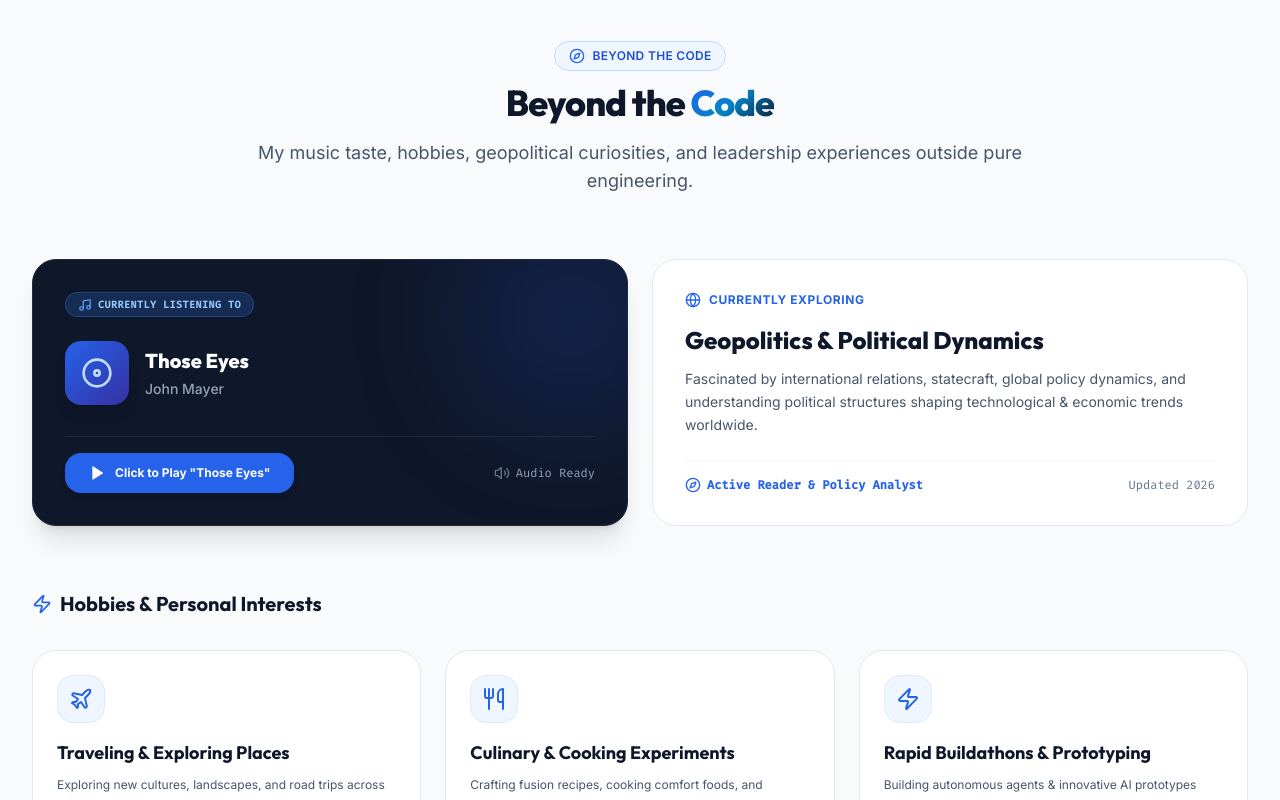
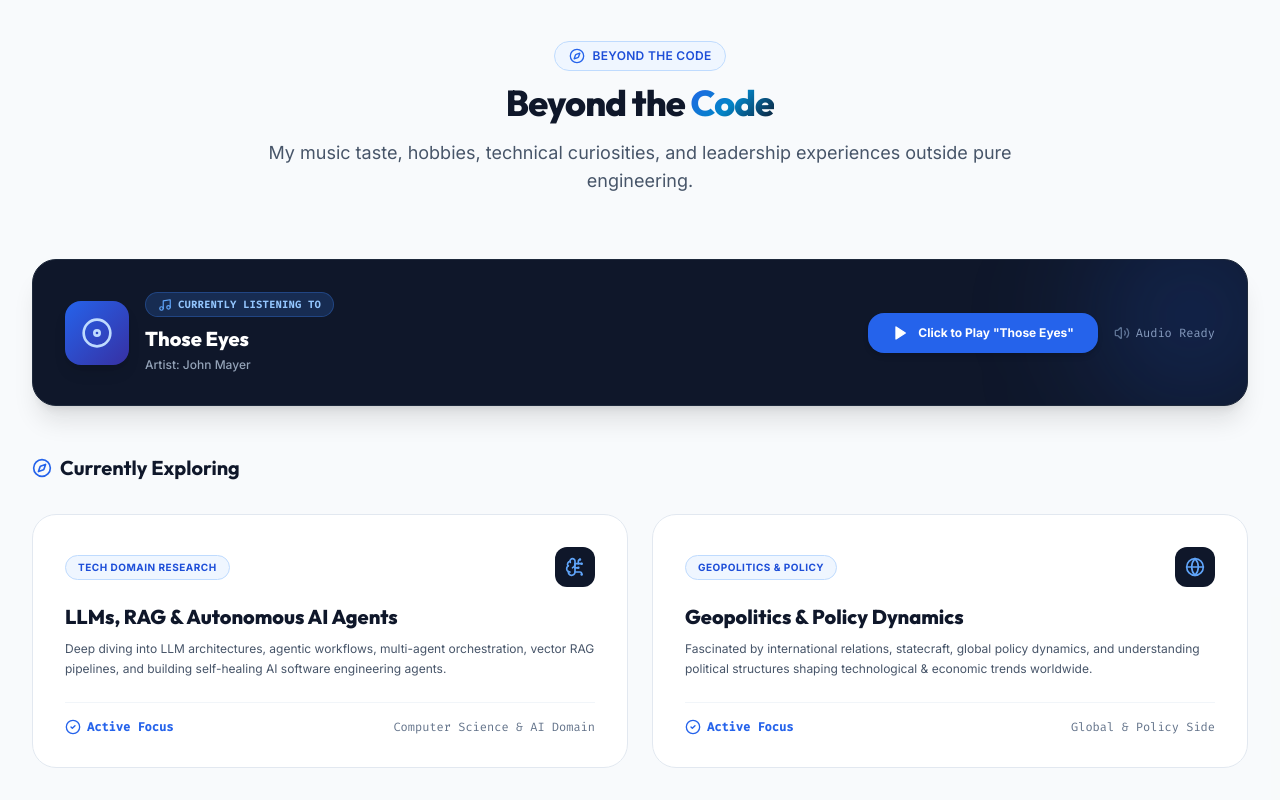
Before and after one commit to ITSKANISHKA/PortFolio, a React (Vite) app: page / in a window 1280 px wide. Shown: the part 5500-6300 px from the top of the page. Built offline with nearby package versions, Linux system fonts and the light colour scheme.

Commit message:
Add LLMs, RAG & Autonomous AI Agents under Currently Exploring section

```diff
--- a/src/components/Interests.jsx
+++ b/src/components/Interests.jsx
@@ -1,6 +1,6 @@
 import React, { useState, useRef } from 'react';
 import { motion } from 'framer-motion';
-import { Users, Trophy, MessageSquare, Lightbulb, Zap, Music, Play, Pause, Disc, Globe, Plane, Utensils, Compass, CheckCircle2, Volume2 } from 'lucide-react';
+import { Users, Trophy, MessageSquare, Lightbulb, Zap, Music, Play, Pause, Disc, Globe, Plane, Utensils, Compass, CheckCircle2, Volume2, BrainCircuit, Cpu } from 'lucide-react';
 import { portfolioData } from '../data/portfolioData';
 
 const iconMap = {
@@ -11,17 +11,18 @@ const iconMap = {
   Zap: Zap,
   Globe: Globe,
   Plane: Plane,
-  Utensils: Utensils
+  Utensils: Utensils,
+  BrainCircuit: BrainCircuit,
+  Cpu: Cpu
 };
 
 export default function Interests() {
-  const { nonTechSkills, interests, music } = portfolioData;
+  const { nonTechSkills, interests, exploring, music } = portfolioData;
   const [isPlaying, setIsPlaying] = useState(false);
   const audioRef = useRef(null);
   const audioCtxRef = useRef(null);
   const intervalRef = useRef(null);
 
-  // Web Audio Synth Fallback (Guarantees real music sound even if MP3 CORS is restricted)
   const playSynthMelody = () => {
     try {
       const AudioCtx = window.AudioContext || window.webkitAudioContext;
@@ -33,7 +34,6 @@ export default function Interests() {
         ctx.resume();
       }
 
-      // "Those Eyes" warm acoustic chord progression frequencies (E - B - C#m - A)
       const notes = [329.63, 493.88, 440.00, 523.25, 392.00, 440.00, 329.63, 293.66];
       let step = 0;
 
@@ -88,7 +88,6 @@ export default function Interests() {
             setIsPlaying(true);
           })
           .catch(() => {
-            // If HTML5 MP3 stream blocks CORS, trigger Web Audio Synth melody out loud
             playSynthMelody();
             setIsPlaying(true);
           });
@@ -123,57 +122,40 @@ export default function Interests() {
             Beyond the <span className="gradient-text-blue">Code</span>
           </h2>
           <p className="text-slate-600 text-base sm:text-lg">
-            My music taste, hobbies, geopolitical curiosities, and leadership experiences outside pure engineering.
+            My music taste, hobbies, technical curiosities, and leadership experiences outside pure engineering.
           </p>
         </div>
 
-        {/* Music & Currently Exploring Highlight Banner */}
-        <div className="grid grid-cols-1 lg:grid-cols-12 gap-6 mb-16 items-stretch">
-          {/* Interactive Music Player Card */}
+        {/* Music Banner */}
+        <div className="mb-12">
           <motion.div
-            initial={{ opacity: 0, x: -20 }}
-            whileInView={{ opacity: 1, x: 0 }}
+            initial={{ opacity: 0, y: 20 }}
+            whileInView={{ opacity: 1, y: 0 }}
             viewport={{ once: true }}
             transition={{ duration: 0.5 }}
-            className="lg:col-span-6 bg-slate-900 text-white rounded-3xl p-6 sm:p-8 shadow-xl border border-slate-800 flex flex-col justify-between relative overflow-hidden group"
+            className="bg-slate-900 text-white rounded-3xl p-6 sm:p-8 shadow-xl border border-slate-800 flex flex-col md:flex-row items-center justify-between gap-6 relative overflow-hidden group"
           >
-            {/* Ambient Record Glow */}
             <div className="absolute top-0 right-0 -mt-10 -mr-10 w-48 h-48 bg-blue-600/20 rounded-full blur-3xl pointer-events-none"></div>
 
-            <div>
-              <div className="flex items-center justify-between mb-6">
-                <span className="px-3 py-1 rounded-full text-[10px] font-mono font-bold uppercase tracking-wider bg-blue-500/20 text-blue-300 border border-blue-500/30 flex items-center gap-1.5">
-                  <Music className="w-3.5 h-3.5 text-blue-400" />
-                  {music.badge}
-                </span>
-
-                {isPlaying && (
-                  <div className="flex items-center gap-1">
-                    <span className="w-1 h-4 bg-blue-400 animate-pulse rounded-full"></span>
-                    <span className="w-1 h-6 bg-blue-500 animate-pulse delay-75 rounded-full"></span>
-                    <span className="w-1 h-3 bg-blue-300 animate-pulse delay-150 rounded-full"></span>
-                    <span className="w-1 h-5 bg-cyan-400 animate-pulse delay-100 rounded-full"></span>
-                  </div>
-                )}
-              </div>
-
-              <div className="flex items-center gap-4 mb-6">
+            <div className="flex items-center gap-4">
               <div className={`w-16 h-16 rounded-2xl bg-gradient-to-br from-blue-600 to-indigo-800 flex items-center justify-center text-white shadow-lg shrink-0 ${isPlaying ? 'animate-spin' : ''}`} style={{ animationDuration: '6s' }}>
                 <Disc className="w-8 h-8 text-blue-200" />
               </div>
               <div>
+                <span className="px-3 py-1 rounded-full text-[10px] font-mono font-bold uppercase tracking-wider bg-blue-500/20 text-blue-300 border border-blue-500/30 inline-flex items-center gap-1.5 mb-2">
+                  <Music className="w-3.5 h-3.5 text-blue-400" />
+                  {music.badge}
+                </span>
                 <h4 className="text-xl font-extrabold font-outfit text-white mb-1">
                   {music.title}
                 </h4>
-                  <p className="text-sm font-medium text-slate-400">
-                    {music.artist}
+                <p className="text-xs font-medium text-slate-400">
+                  Artist: {music.artist}
                 </p>
               </div>
             </div>
-            </div>
 
-            {/* Play/Pause Button */}
-            <div className="pt-4 border-t border-slate-800 flex items-center justify-between">
+            <div className="flex items-center gap-4 shrink-0">
               <button
                 onClick={togglePlay}
                 className="inline-flex items-center gap-2.5 px-6 py-3 rounded-2xl text-xs font-bold bg-blue-600 hover:bg-blue-500 text-white transition-all shadow-md transform hover:scale-105 active:scale-95"
@@ -191,47 +173,67 @@ export default function Interests() {
                 )}
               </button>
 
-              <span className="text-xs font-mono text-slate-400 flex items-center gap-1.5">
+              <span className="text-xs font-mono text-slate-400 hidden sm:flex items-center gap-1.5">
                 <Volume2 className={`w-4 h-4 ${isPlaying ? 'text-blue-400 animate-bounce' : 'text-slate-500'}`} />
                 {isPlaying ? 'Now Playing 🎵' : 'Audio Ready'}
               </span>
             </div>
           </motion.div>
+        </div>
 
-          {/* Currently Exploring Geopolitics / Political Side Highlight */}
+        {/* Section 1: CURRENTLY EXPLORING (Dual Cards: LLMs & Agents + Geopolitics) */}
+        <div className="mb-16">
+          <h3 className="text-xl font-bold text-slate-900 font-outfit mb-8 flex items-center gap-2">
+            <Compass className="w-5 h-5 text-blue-600" />
+            <span>Currently Exploring</span>
+          </h3>
+
+          <div className="grid grid-cols-1 md:grid-cols-2 gap-6">
+            {exploring.map((exp, idx) => {
+              const IconComponent = iconMap[exp.icon] || BrainCircuit;
+
+              return (
                 <motion.div
-            initial={{ opacity: 0, x: 20 }}
-            whileInView={{ opacity: 1, x: 0 }}
+                  key={idx}
+                  initial={{ opacity: 0, y: 20 }}
+                  whileInView={{ opacity: 1, y: 0 }}
                   viewport={{ once: true }}
-            transition={{ duration: 0.5 }}
-            className="lg:col-span-6 bg-white rounded-3xl p-6 sm:p-8 border border-slate-200 shadow-xs flex flex-col justify-between relative overflow-hidden group hover:border-blue-300 transition-all"
+                  transition={{ duration: 0.5, delay: idx * 0.1 }}
+                  className="bg-white rounded-3xl p-6 sm:p-8 border border-slate-200 shadow-xs hover:border-blue-300 hover:shadow-md transition-all duration-300 flex flex-col justify-between group"
                 >
                   <div>
-              <div className="flex items-center gap-2 text-xs font-bold text-blue-600 uppercase tracking-wider mb-4">
-                <Globe className="w-4 h-4" />
-                <span>CURRENTLY EXPLORING</span>
+                    <div className="flex items-center justify-between mb-4">
+                      <span className="px-3 py-1 rounded-full text-[10px] font-bold uppercase tracking-wider bg-blue-50 text-blue-700 border border-blue-200">
+                        {exp.badge}
+                      </span>
+                      <div className="w-10 h-10 rounded-xl bg-slate-900 text-white flex items-center justify-center group-hover:bg-blue-600 transition-colors shadow-xs">
+                        <IconComponent className="w-5 h-5 text-blue-400 group-hover:text-white" />
+                      </div>
                     </div>
 
-              <h4 className="text-2xl font-extrabold text-slate-900 font-outfit mb-3">
-                Geopolitics & Political Dynamics
+                    <h4 className="text-xl font-extrabold text-slate-900 font-outfit mb-2 group-hover:text-blue-600 transition-colors">
+                      {exp.title}
                     </h4>
 
-              <p className="text-sm text-slate-600 leading-relaxed mb-6">
-                Fascinated by international relations, statecraft, global policy dynamics, and understanding political structures shaping technological & economic trends worldwide.
+                    <p className="text-xs text-slate-600 leading-relaxed mb-6">
+                      {exp.description}
                     </p>
                   </div>
 
                   <div className="pt-4 border-t border-slate-100 flex items-center justify-between text-xs font-mono text-slate-500">
                     <span className="flex items-center gap-1.5 text-blue-600 font-semibold">
-                <Compass className="w-4 h-4" />
-                Active Reader & Policy Analyst
+                      <CheckCircle2 className="w-4 h-4" />
+                      Active Focus
                     </span>
-              <span>Updated 2026</span>
+                    <span>{exp.domain}</span>
                   </div>
                 </motion.div>
+              );
+            })}
+          </div>
         </div>
 
-        {/* Section 1: Hobbies & Personal Pursuits Grid */}
+        {/* Section 2: Hobbies & Personal Pursuits Grid */}
         <div className="mb-16">
           <h3 className="text-xl font-bold text-slate-900 font-outfit mb-8 flex items-center gap-2">
             <Zap className="w-5 h-5 text-blue-600" />
@@ -239,7 +241,7 @@ export default function Interests() {
           </h3>
 
           <div className="grid grid-cols-1 sm:grid-cols-2 lg:grid-cols-3 gap-6">
-            {interests.slice(1).map((item, idx) => {
+            {interests.map((item, idx) => {
               const IconComponent = iconMap[item.icon] || Zap;
 
               return (
@@ -275,7 +277,7 @@ export default function Interests() {
           </div>
         </div>
 
-        {/* Section 2: Non-Technical Leadership & Event Management */}
+        {/* Section 3: Non-Technical Leadership & Event Management */}
         <div>
           <h3 className="text-xl font-bold text-slate-900 font-outfit mb-8 flex items-center gap-2">
             <Users className="w-5 h-5 text-blue-600" />
--- a/src/data/portfolioData.js
+++ b/src/data/portfolioData.js
@@ -107,33 +107,41 @@ export const portfolioData = {
     title: "Those Eyes",
     artist: "John Mayer",
     badge: "CURRENTLY LISTENING TO",
-    audioSrc: "https://www.soundhelix.com/examples/mp3/SoundHelix-Song-1.mp3" // Sample audio playback for interactive click
+    audioSrc: "https://cdn.pixabay.com/download/audio/2022/05/27/audio_1808fbf07a.mp3?filename=lofi-study-112191.mp3"
   },
+
+  exploring: [
+    {
+      title: "LLMs, RAG & Autonomous AI Agents",
+      domain: "Computer Science & AI Domain",
+      description: "Deep diving into LLM architectures, agentic workflows, multi-agent orchestration, vector RAG pipelines, and building self-healing AI software engineering agents.",
+      icon: "BrainCircuit",
+      badge: "Tech Domain Research"
+    },
+    {
+      title: "Geopolitics & Policy Dynamics",
+      domain: "Global & Policy Side",
+      description: "Fascinated by international relations, statecraft, global policy dynamics, and understanding political structures shaping technological & economic trends worldwide.",
+      icon: "Globe",
+      badge: "Geopolitics & Policy"
+    }
+  ],
 
   interests: [
     {
-      name: "Currently Exploring: Political Side",
-      tagline: "Deep diving into geopolitics, international relations, political philosophy, and policy dynamics.",
-      icon: "Globe",
-      type: "exploring"
-    },
-    {
       name: "Traveling & Exploring Places",
       tagline: "Exploring new cultures, landscapes, and road trips across different regions.",
-      icon: "Plane",
-      type: "hobby"
+      icon: "Plane"
     },
     {
       name: "Culinary & Cooking Experiments",
       tagline: "Crafting fusion recipes, cooking comfort foods, and experimenting in the kitchen.",
-      icon: "Utensils",
-      type: "hobby"
+      icon: "Utensils"
     },
     {
       name: "Rapid Buildathons & Prototyping",
       tagline: "Building autonomous agents & innovative AI prototypes under time constraints.",
-      icon: "Zap",
-      type: "hobby"
+      icon: "Zap"
     }
   ],
 
```
Also changed, not shown: 1 other file (tests, documents, lock files or other folders). Lines whose indentation alone changed are shown as unchanged.
